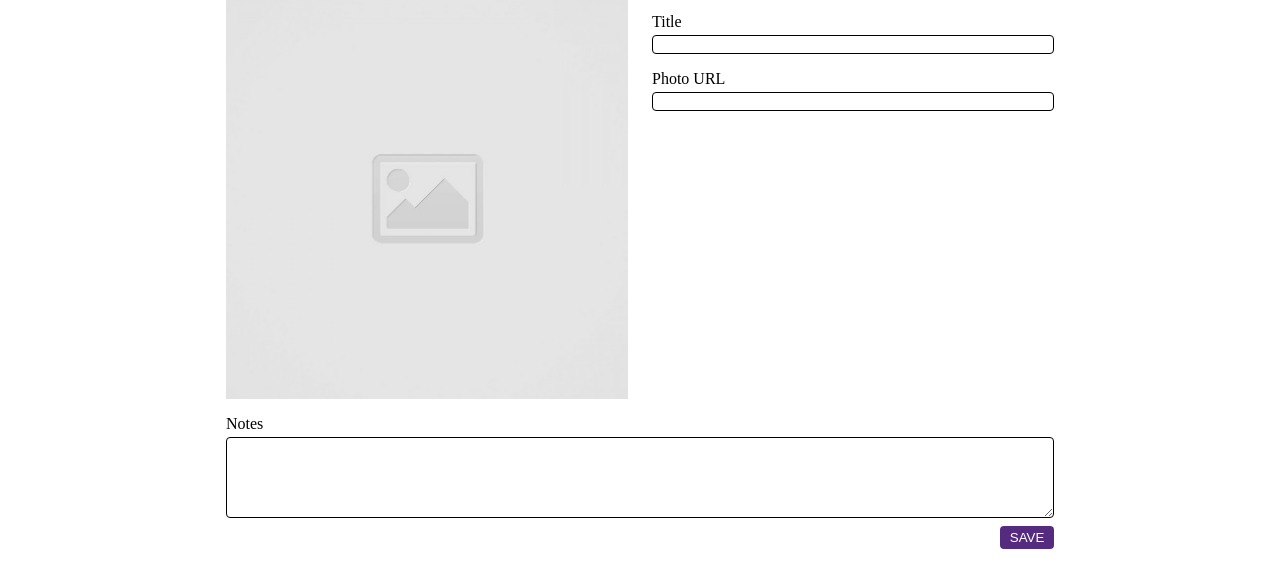
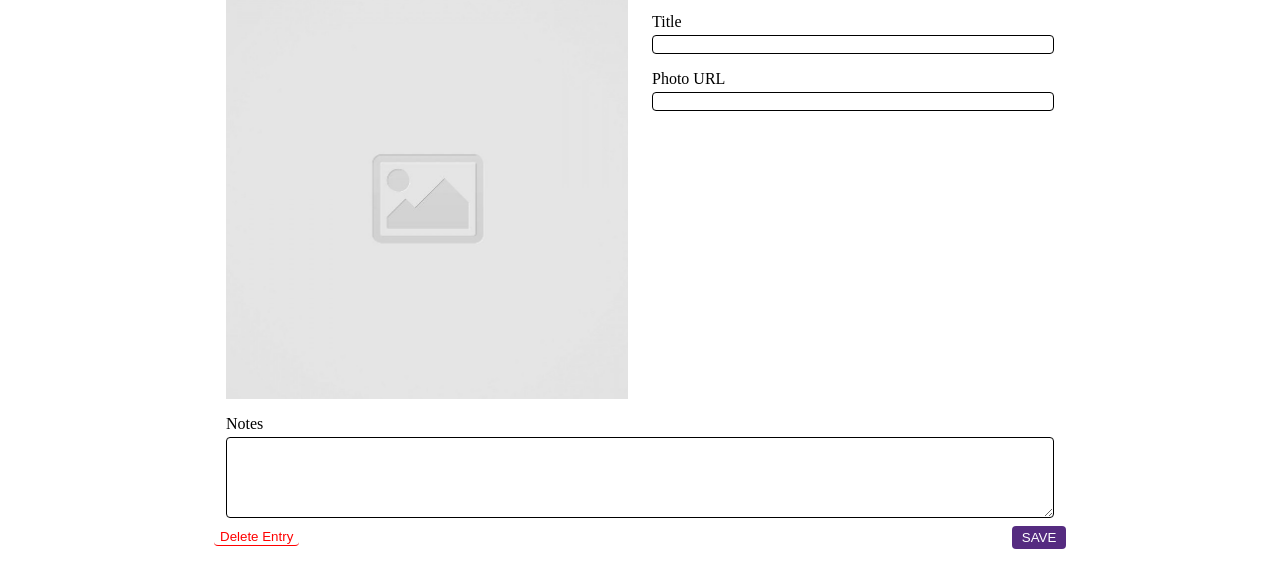
Before and after one commit to DylanPDao/code-journal, a website: page index.html in a window 1280 px wide. Shown: the part 120-708 px from the top of the page. Drawn offline with Linux system fonts and the light colour scheme.

Commit message:
added delete button and viewSwap after saving an edit

```diff
--- a/css/styles.css
+++ b/css/styles.css
@@ -11,13 +11,9 @@ header {
   margin-top: 0.5rem;
 }
 
-.btn-column {
-  align-items: flex-end;
-}
-
-/* .btn-row {
+.btn-row {
+  justify-content: space-between;
   align-items: center;
-  justify-content: space-between;
 }
 
 .delete-btn {
@@ -27,7 +23,7 @@ header {
   background-color: white;
   color: red;
   border-bottom: 1px solid red;
-} */
+}
 
 .label-head {
   padding-top: 1rem;
--- a/index.html
+++ b/index.html
@@ -48,10 +48,8 @@
           </div>
         </div>
         <div class="row btn-row">
-          <div class="column-full btn-column">
-            <!-- <button class="delete-btn">Delete Entry</button> -->
-            <input type="submit" class="sv-btn" value="SAVE">
-          </div>
+          <button class="delete-btn">Delete Entry</button>
+          <input type="submit" class="sv-btn" value="SAVE">
         </div>
       </form>
     </div>
--- a/js/main.js
+++ b/js/main.js
@@ -47,6 +47,7 @@ $form.addEventListener('submit', function (e) {
     $form.reset();
     $newEntry.textContent = 'New Entry';
     data.editing = null;
+    viewSwap('entries');
   }
 });
 
```
